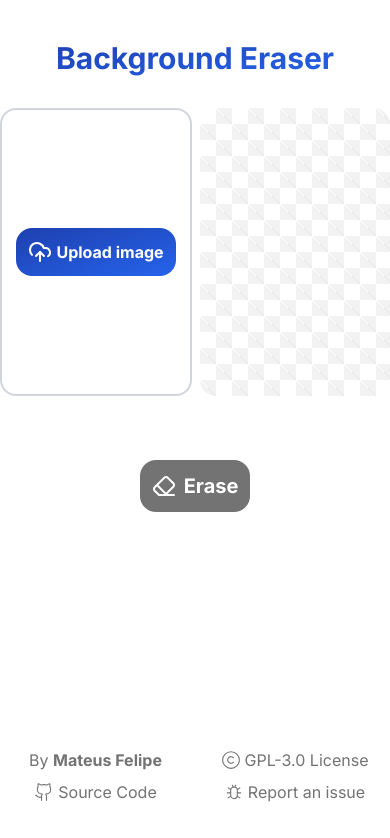
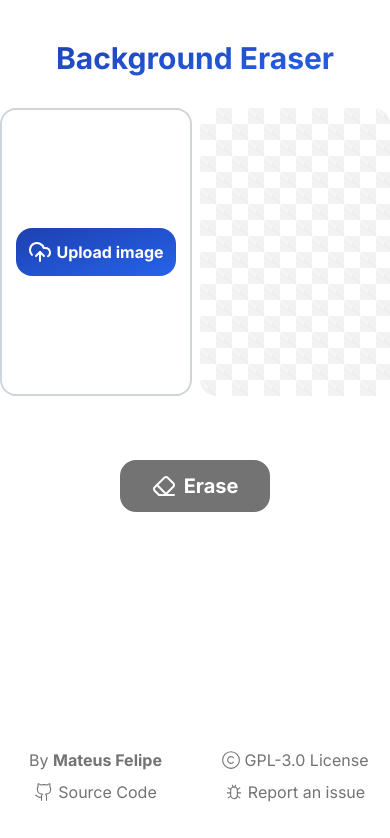
Before and after one commit to mateusfg7/background-eraser, a Next.js app: page / in a window 390 px wide. Shown: the top 838 px of the page. Built offline with nearby package versions, Linux system fonts and the light colour scheme.

Commit message:
feat(ui): make "erase-button" responsible

```diff
--- a/src/app/components/erase-button.tsx
+++ b/src/app/components/erase-button.tsx
@@ -11,15 +11,17 @@ export function EraseButton({ isFileUploaded, status, action }: Props) {
     <button
       disabled={!isFileUploaded || status === 'loading'}
       onClick={action}
-      className={`flex items-center gap-2 rounded-2xl p-3 text-xl font-bold text-white transition-all duration-1000 ${
+      className={`flex items-center gap-2 rounded-2xl px-8 py-3 text-xl font-bold text-white transition-all duration-1000 sm:p-3 ${
         isFileUploaded
-          ? 'bg-gradient-to-br from-blue-800 to-blue-600'
+          ? status !== 'fail'
+            ? 'bg-gradient-to-br from-blue-800 to-blue-600'
+            : 'bg-gradient-to-br from-red-800 to-red-600'
           : 'bg-neutral-500'
       } ${
-        status !== 'loading'
-          ? 'hover:from-blue-600 hover:to-blue-400'
-          : 'cursor-wait'
-      }`}
+        status !== 'loading' &&
+        status !== 'fail' &&
+        'hover:from-blue-600 hover:to-blue-400 active:from-blue-600 active:to-blue-400'
+      } ${status === 'loading' && 'cursor-wait'}`}
     >
       {!status && (
         <>
```
